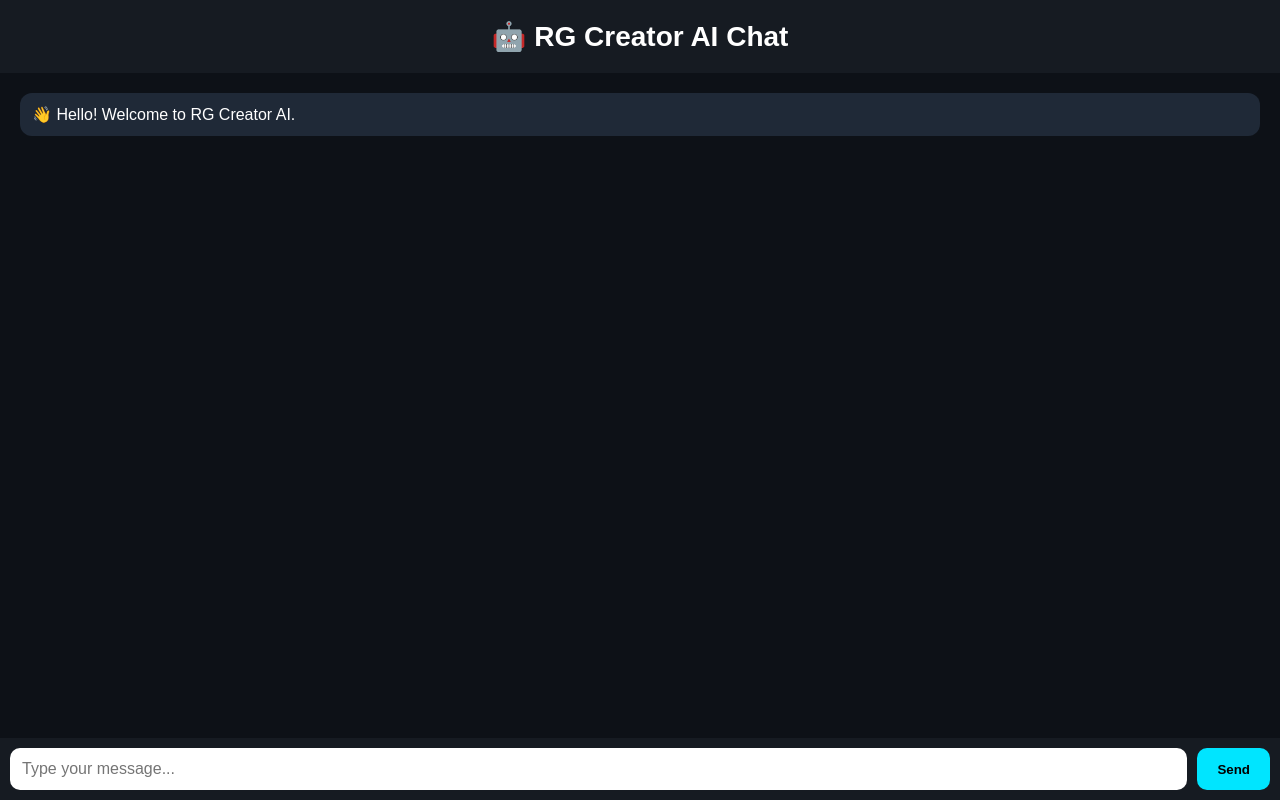
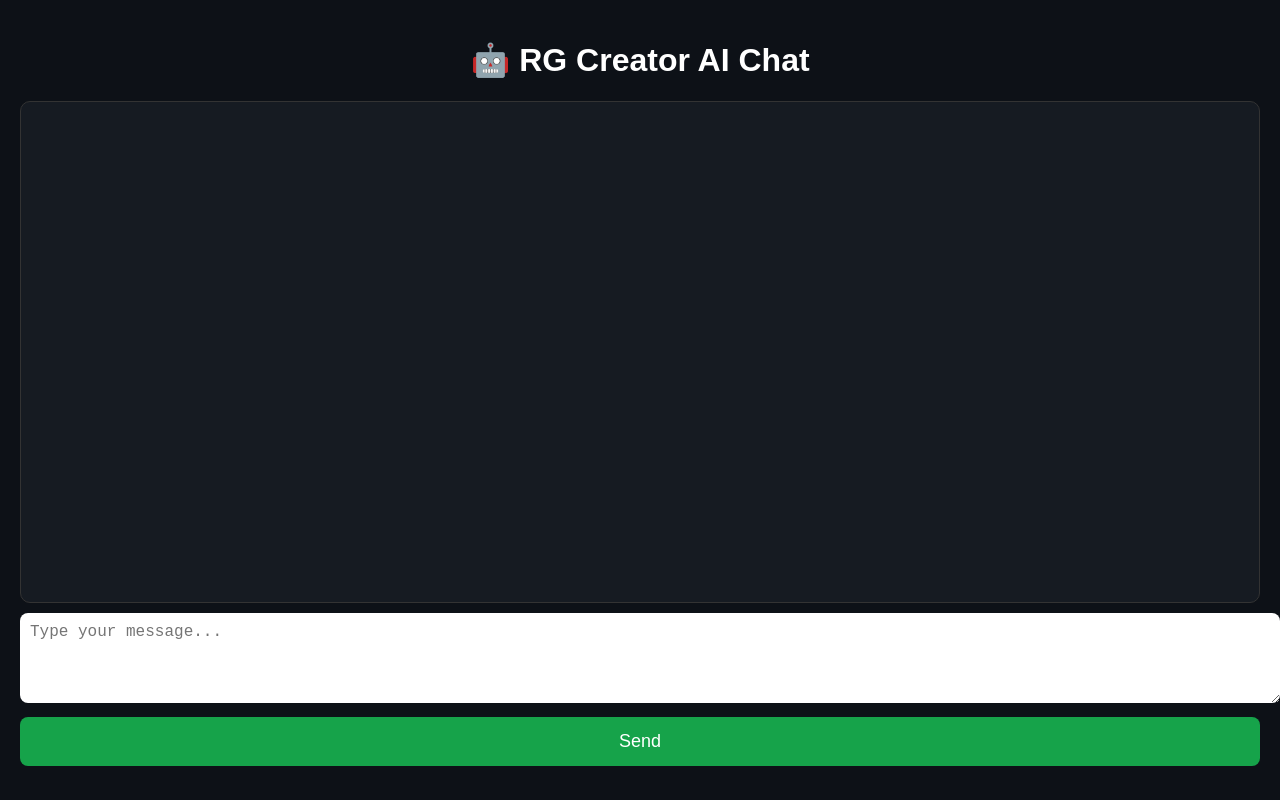
Before and after one commit to RGcreator007/rg-creator-ai, a plain HTML site: page pages/chat.html in a window 1280 px wide. Drawn offline with Linux system fonts and the light colour scheme.

Commit message:
Connect chat with Gemini API

```diff
--- a/pages/chat.html
+++ b/pages/chat.html
@@ -1,3 +1,4 @@
+
 <!DOCTYPE html>
 <html lang="en">
 <head>
@@ -7,67 +8,65 @@
 
 <style>
 body{
-margin:0;
-font-family:Arial,sans-serif;
 background:#0d1117;
 color:white;
-}
-
-header{
-background:#161b22;
-padding:20px;
-text-align:center;
-font-size:28px;
-font-weight:bold;
-}
-
-.chat-box{
-height:60vh;
-overflow-y:auto;
+font-family:Arial,sans-serif;
+margin:0;
 padding:20px;
 }
 
-.ai{
-background:#1f2937;
-padding:12px;
-border-radius:12px;
-margin-bottom:15px;
+h1{
+text-align:center;
+}
+
+#chat{
+height:60vh;
+overflow-y:auto;
+border:1px solid #333;
+border-radius:10px;
+padding:10px;
+margin-bottom:10px;
+background:#161b22;
+}
+
+.message{
+margin:10px 0;
+padding:10px;
+border-radius:8px;
 }
 
 .user{
 background:#2563eb;
-padding:12px;
-border-radius:12px;
-margin-bottom:15px;
 text-align:right;
 }
 
-.input-area{
-position:fixed;
-bottom:0;
-left:0;
-right:0;
-display:flex;
-padding:10px;
-background:#161b22;
+.ai{
+background:#222;
 }
 
-input{
-flex:1;
-padding:12px;
+textarea{
+width:100%;
+height:70px;
+padding:10px;
+border-radius:8px;
 border:none;
-border-radius:10px;
+margin-bottom:10px;
 font-size:16px;
 }
 
 button{
-margin-left:10px;
-padding:12px 20px;
+width:100%;
+padding:14px;
+font-size:18px;
+background:#16a34a;
+color:white;
 border:none;
-border-radius:10px;
-background:#00E5FF;
-font-weight:bold;
+border-radius:8px;
 cursor:pointer;
+}
+
+button:hover{
+background:#15803d;
 }
 </style>
 
@@ -75,38 +74,56 @@ cursor:pointer;
 
 <body>
 
-<header>🤖 RG Creator AI Chat</header>
+<h1>🤖 RG Creator AI Chat</h1>
 
-<div class="chat-box" id="chat">
-<div class="ai">
-👋 Hello! Welcome to RG Creator AI.
-</div>
-</div>
+<div id="chat"></div>
 
-<div class="input-area">
-<input type="text" id="msg" placeholder="Type your message...">
+<textarea id="prompt" placeholder="Type your message..."></textarea>
+
 <button onclick="sendMessage()">Send</button>
-</div>
 
 <script>
-function sendMessage(){
 
-let input=document.getElementById("msg");
+async function sendMessage(){
 
-if(input.value=="") return;
+const input=document.getElementById("prompt");
 
-let chat=document.getElementById("chat");
+const text=input.value.trim();
 
-chat.innerHTML += `
-<div class="user">${input.value}</div>
-<div class="ai">⚠ AI is not connected yet.</div>
-`;
+if(!text)return;
+
+const chat=document.getElementById("chat");
+
+chat.innerHTML+=`<div class="message user">${text}</div>`;
 
 input.value="";
+
+chat.innerHTML+=`<div class="message ai">Thinking...</div>`;
+
+chat.scrollTop=chat.scrollHeight;
+
+const response=await fetch("/api/chat",{
+
+method:"POST",
+
+headers:{
+"Content-Type":"application/json"
+},
+
+body:JSON.stringify({
+message:text
+})
+
+});
+
+const data=await response.json();
+
+chat.lastElementChild.innerHTML=data.reply||"Error";
 
 chat.scrollTop=chat.scrollHeight;
 
 }
+
 </script>
 
 </body>
```
